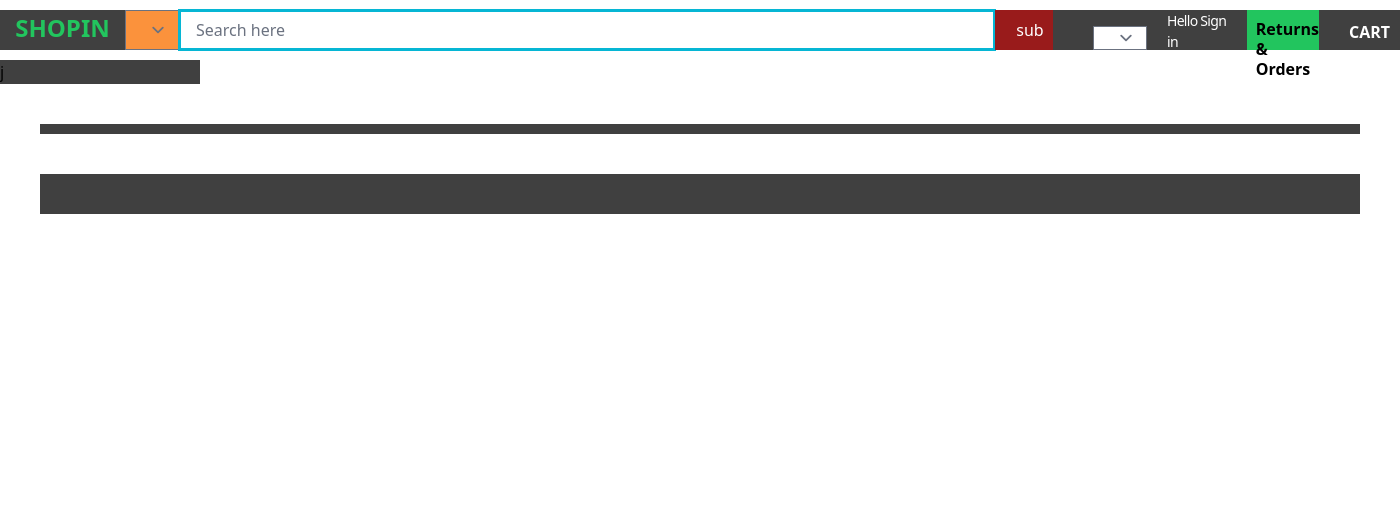
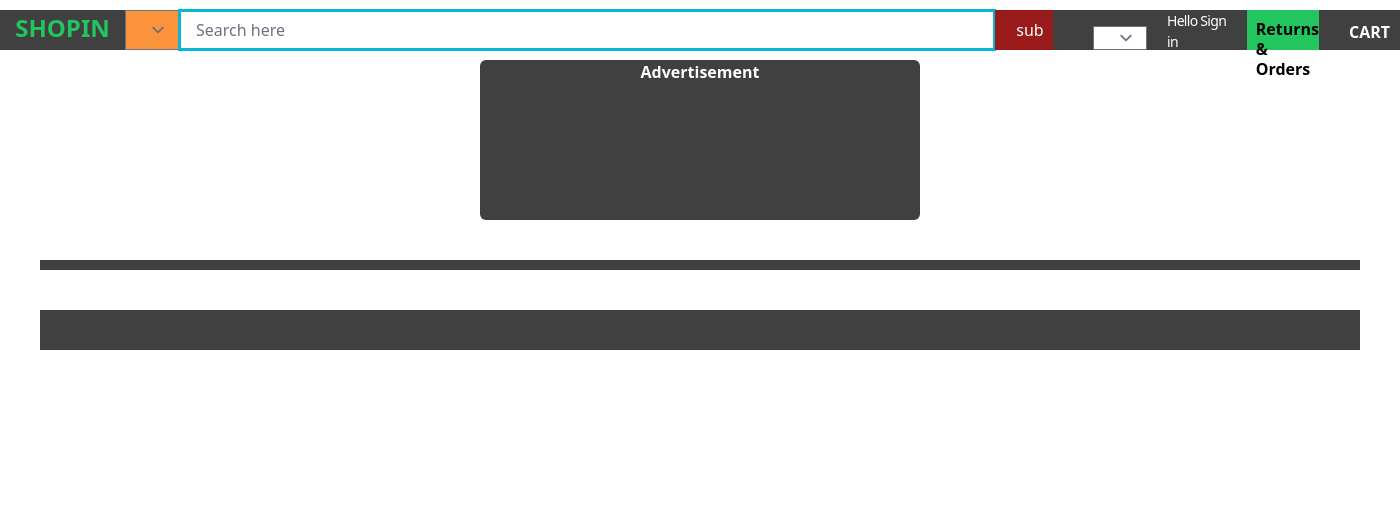
Before and after one commit to CoDedArch/Shopin-Backend, a Django app: template templates/shopin/index.html in a window 1400 px wide. Shown: the top 510 px of the page. Run offline with Django 4.2, Linux system fonts and the light colour scheme; the template is opened without the code that fills it, so the values that code supplies are empty; style sheets or scripts are compiled from the project's sources.

Commit message:
modify template to render tailwind classes

```diff
--- a/templates/shopin/index.html
+++ b/templates/shopin/index.html
@@ -1,12 +1,12 @@
 {% extends 'base/base.html'%}
 {%block advertisement%}
-<div class="bg-black-400 flex xl:w-[200px]">
-j
+<div class="bg-black-400 xl:mx-[30em] xl:h-[10rem] text-white font-semibold text-center rounded-md">
+Advertisement
 </div>
 
 {%endblock%}
 {%block content%}
-<div class="bg-black-400 xl:m-10 flex space-x-2 flex-wrap justify-center pt-[10px]">
+<div class="bg-black-400 xl:m-10 flex space-x-5 flex-wrap justify-center pt-[10px]">
     {% for shop in top_rated %}
     <!-- change of business logic. This div is to show list of only 5 rated -->
         <div class="flex bg-{{shop.Color}}-400 basis-1/4 h-[20em] rounded-md p-[5px]">
```
